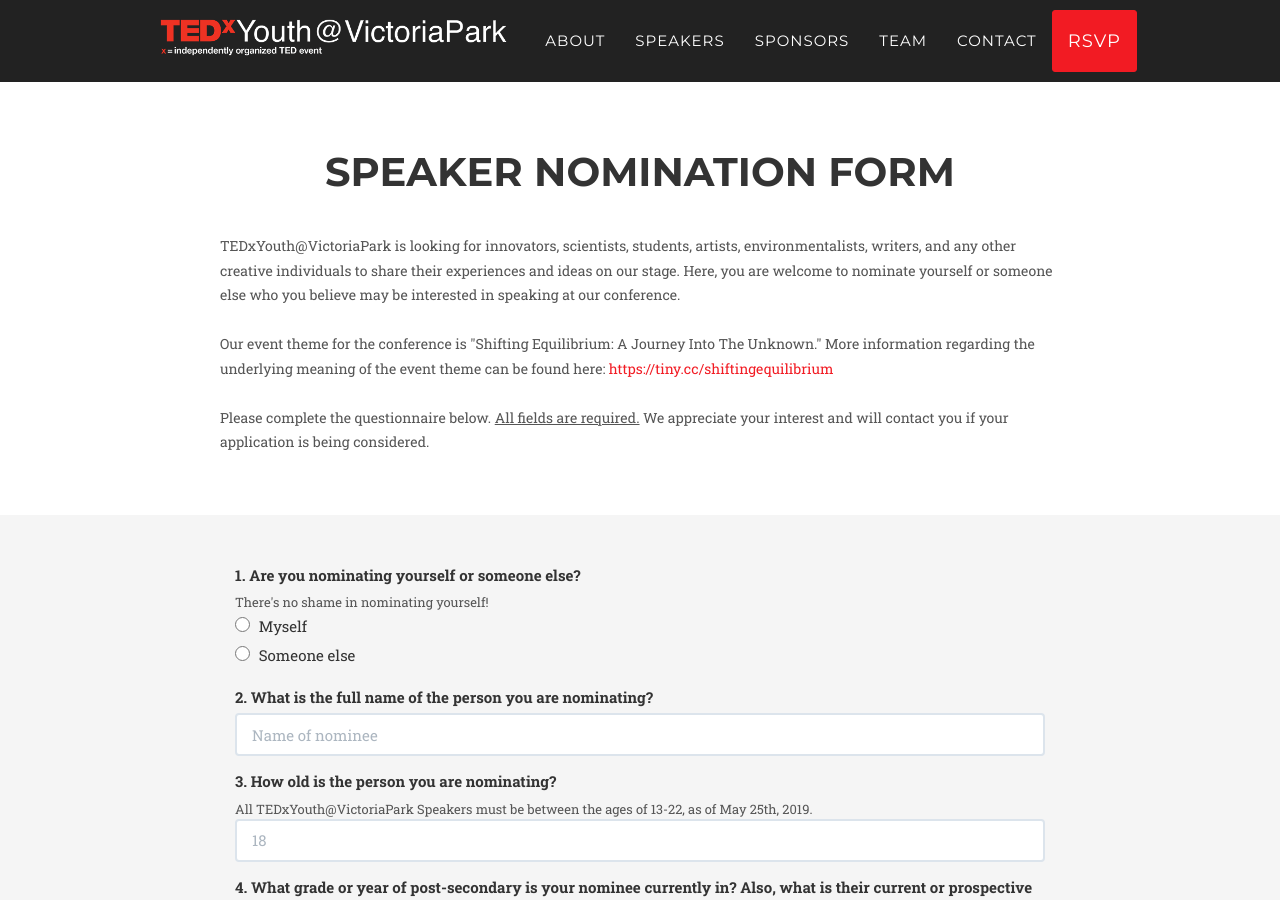
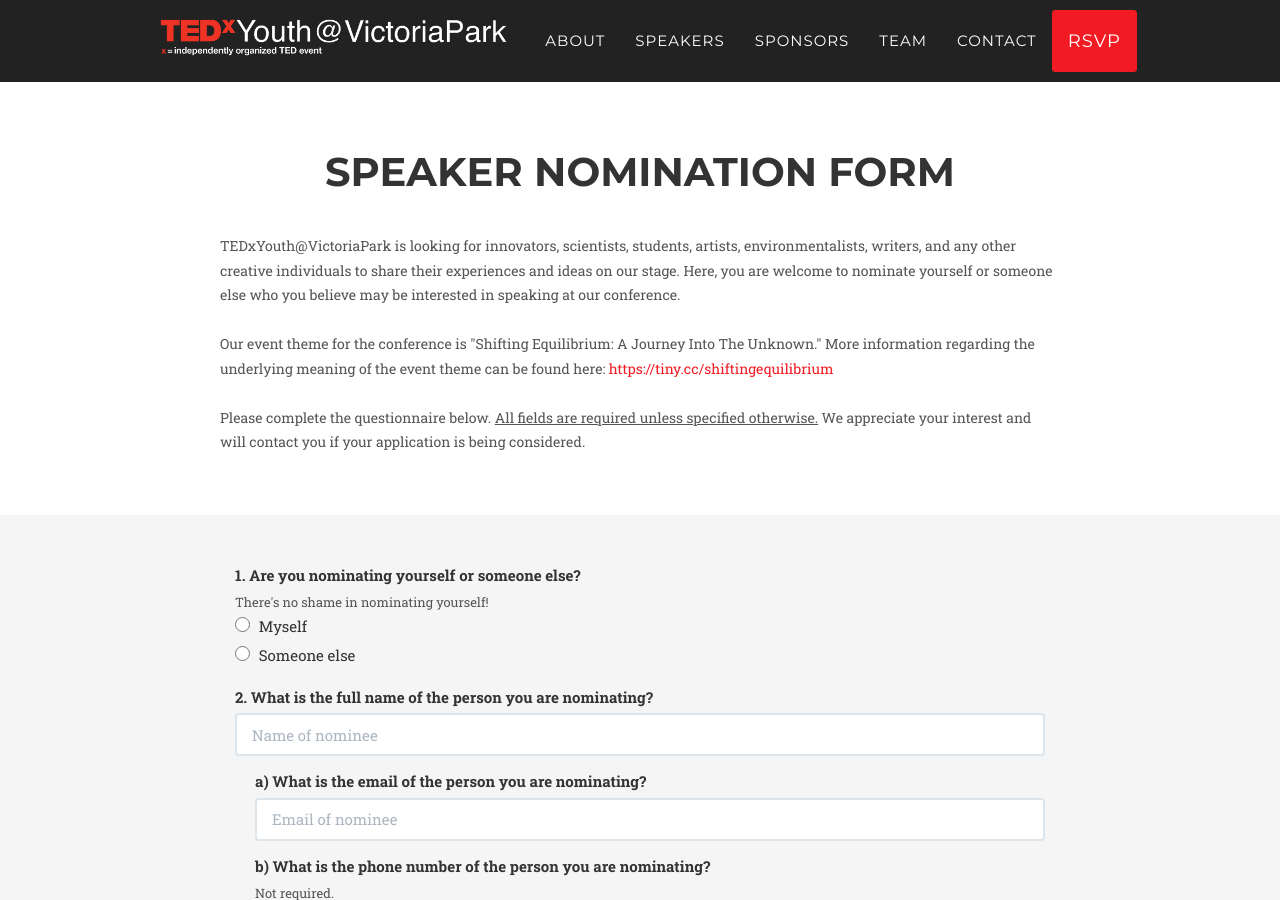
Before and after one commit to rxyang0/tedxyouthvictoriapark, a Jekyll site: the page built from nominatespeaker.html, in a window 1280 px wide and 900 px high. Built offline with Jekyll 4.4.1, drawn with Linux system fonts in a browser that asks for light colours; some web fonts are replaced.

Commit message:
Add fields for name, email and phone number

```diff
--- a/js/ui.js
+++ b/js/ui.js
@@ -36,7 +36,6 @@
 
 /**
  * For Nominate Speaker Form
- * Make "other" field required if radio selected
  */
 $('input[name="entry.1217299839"]:radio').change(function() {
     if ($('#q6k').is(':checked')) {
@@ -45,3 +44,19 @@
         $('#q6k_').prop('required', false);
     }
 });
+
+$('input[name="entry.67914793"]:radio').change(function() {
+    if ($('#q1a').is(':checked')) {
+        $('#group-q1-1').hide();
+        $('#q1-1').prop('required', false);
+        $('#group-q1-2').hide();
+        $('#q1-2').prop('required', false);
+        $('#group-q1-3').hide();
+    } else {
+        $('#group-q1-1').show();
+        $('#q1-1').prop('required', true);
+        $('#group-q1-2').show();
+        $('#q1-2').prop('required', true);
+        $('#group-q1-3').show();
+    }
+});
--- a/nominatespeaker.html
+++ b/nominatespeaker.html
@@ -14,7 +14,7 @@
                     Our event theme for the conference is "Shifting Equilibrium: A Journey Into The Unknown." More information regarding the underlying
                     meaning of the event theme can be found here: <a href="https://tiny.cc/shiftingequilibrium">https://tiny.cc/shiftingequilibrium</a>
                     <br><br>
-                    Please complete the questionnaire below. <u>All fields are required.</u> We appreciate your interest and will contact you if your application is being considered.
+                    Please complete the questionnaire below. <u>All fields are required unless specified otherwise.</u> We appreciate your interest and will contact you if your application is being considered.
 				</p>
             </div>
         </div>
@@ -58,6 +47,35 @@
                                     <label class="form-check-label" for="q1b">Someone else</label>
                                 </div>
                             </div>
+
+                            <!-- Question opt 1 -->
+                            <div class="control-group form-group" id="group-q1-1" style="display: none; padding-left: 20px;">
+                                <label for="q1-1" class="font-weight-bold">
+                                    a) What is your name?
+                                </label>
+                                <input type="text" name="entry.1572097809" id="q1-1" class="form-control" placeholder="Name of nominator" required>
+                            </div>
+
+                            <!-- Question opt 2 -->
+                            <div class="control-group form-group" id="group-q1-2" style="display: none; padding-left: 20px;">
+                                <label for="q1-2" class="font-weight-bold">
+                                    b) What is your email?
+                                </label>
+                                <input type="email" name="entry.444535570" id="q1-2" class="form-control" placeholder="Email of nominator" required>
+                            </div>
+
+                            <!-- Question opt 3 -->
+                            <div class="control-group form-group" id="group-q1-3" style="display: none; padding-left: 20px;">
+                                <label for="q1-3" class="font-weight-bold">
+                                    c) What is your phone number?
+                                </label>
+                                <small class="form-text text-muted">
+                                    <br>
+                                    Not required.
+                                </small>
+                                <input type="tel" name="entry.962621399" id="q1-3" class="form-control" placeholder="Phone number of nominator">
+                            </div>
+
                             <!-- Question 2 -->
                             <div class="control-group form-group">
                                 <label for="q2" class="font-weight-bold">
@@ -65,6 +83,27 @@
                                 </label>
                                 <input type="text" name="entry.643011627" id="q2" class="form-control" placeholder="Name of nominee" required>
                             </div>
+
+                            <!-- Question 2-1 -->
+                            <div class="control-group form-group" style="padding-left: 20px;">
+                                <label for="q2-1" class="font-weight-bold">
+                                    a) What is the email of the person you are nominating?
+                                </label>
+                                <input type="email" name="entry.304504260" id="q2-1" class="form-control" placeholder="Email of nominee" required>
+                            </div>
+
+                            <!-- Question 2-2 -->
+                            <div class="control-group form-group" style="padding-left: 20px;">
+                                <label for="q2-2" class="font-weight-bold">
+                                    b) What is the phone number of the person you are nominating?
+                                </label>
+                                <small class="form-text text-muted">
+                                    <br>
+                                    Not required.
+                                </small>
+                                <input type="tel" name="entry.855013506" id="q2-2" class="form-control" placeholder="Phone number of nominee">
+                            </div>
+
                             <!-- Question 3 -->
                             <div class="control-group form-group">
                                 <label for="q3" class="font-weight-bold">
@@ -76,6 +115,7 @@
                                 </small>
                                 <input type="number" name="entry.108440397" id="q3" class="form-control" placeholder="18" min="13" max="22" onkeydown="javascript: return event.keyCode == 69 ? false : true" required>
                             </div>
+
                             <!-- Question 4 -->
                             <div class="control-group form-group">
                                 <label for="q4" class="font-weight-bold">
@@ -87,13 +127,15 @@
                                 </small>
                                 <textarea name="entry.461184019" id="q4" class="form-control" placeholder="" required></textarea>
                             </div>
+
                             <!-- Question 5 -->
                             <div class="control-group form-group">
                                 <label for="q5" class="font-weight-bold">
                                     5. Why do you believe that the nominee deserves to be a speaker at our conference? (1-5 sentences)
                                 </label>
-                                <textarea name="entry.1697921508" id="q5" class="form-control" placeholder="" required></textarea>
+                                <textarea name="entry.1697921508" id="q5" class="form-control" style="height: 100px;" placeholder="" required></textarea>
                             </div>
+
                             <!-- Question 6 -->
                             <div class="control-group form-group">
                                 <label for="entry.1217299839" class="font-weight-bold">
@@ -147,6 +189,7 @@
                                     <input type="text" name="entry.1217299839" id="q6k_" class="form-control" placeholder="Other:">
                                 </div>
                             </div>
+
                             <!-- Question 7 -->
                             <div class="control-group form-group">
                                 <label for="q7" class="font-weight-bold">
@@ -157,8 +200,9 @@
                                     <br>
                                     (1-3 sentences)
                                 </small>
-                                <textarea name="entry.31847656" id="q7" class="form-control" placeholder="" required></textarea>
+                                <textarea name="entry.31847656" id="q7" class="form-control" style="height: 80px;" placeholder="" required></textarea>
                             </div>
+
                             <!-- Question 8 -->
                             <div class="control-group form-group">
                                 <label for="q8" class="font-weight-bold">
@@ -170,6 +214,7 @@
                                 </small>
                                 <textarea name="entry.1394789178" id="q8" class="form-control" style="height: 200px;" placeholder="" required></textarea>
                             </div>
+
                             <!-- Question 9 -->
                             <div class="control-group form-group">
                                 <label for="q9" class="font-weight-bold">
@@ -181,7 +226,7 @@
                                     LinkedIn, scholarship websites, social media sites, published documents (even if they are locked by a payment firewall),
                                     are all fair game! If you aren't sure whether or not to send a link, just send it!
                                 </small>
-                                <textarea name="entry.12710770" id="q9" class="form-control" placeholder="" required></textarea>
+                                <textarea name="entry.12710770" id="q9" class="form-control" style="height: 80px;" placeholder="" required></textarea>
                             </div>
 
                             <!-- Question 10 -->
```
Also changed, not shown: other parts of nominatespeaker.html (+1 -12 lines).
